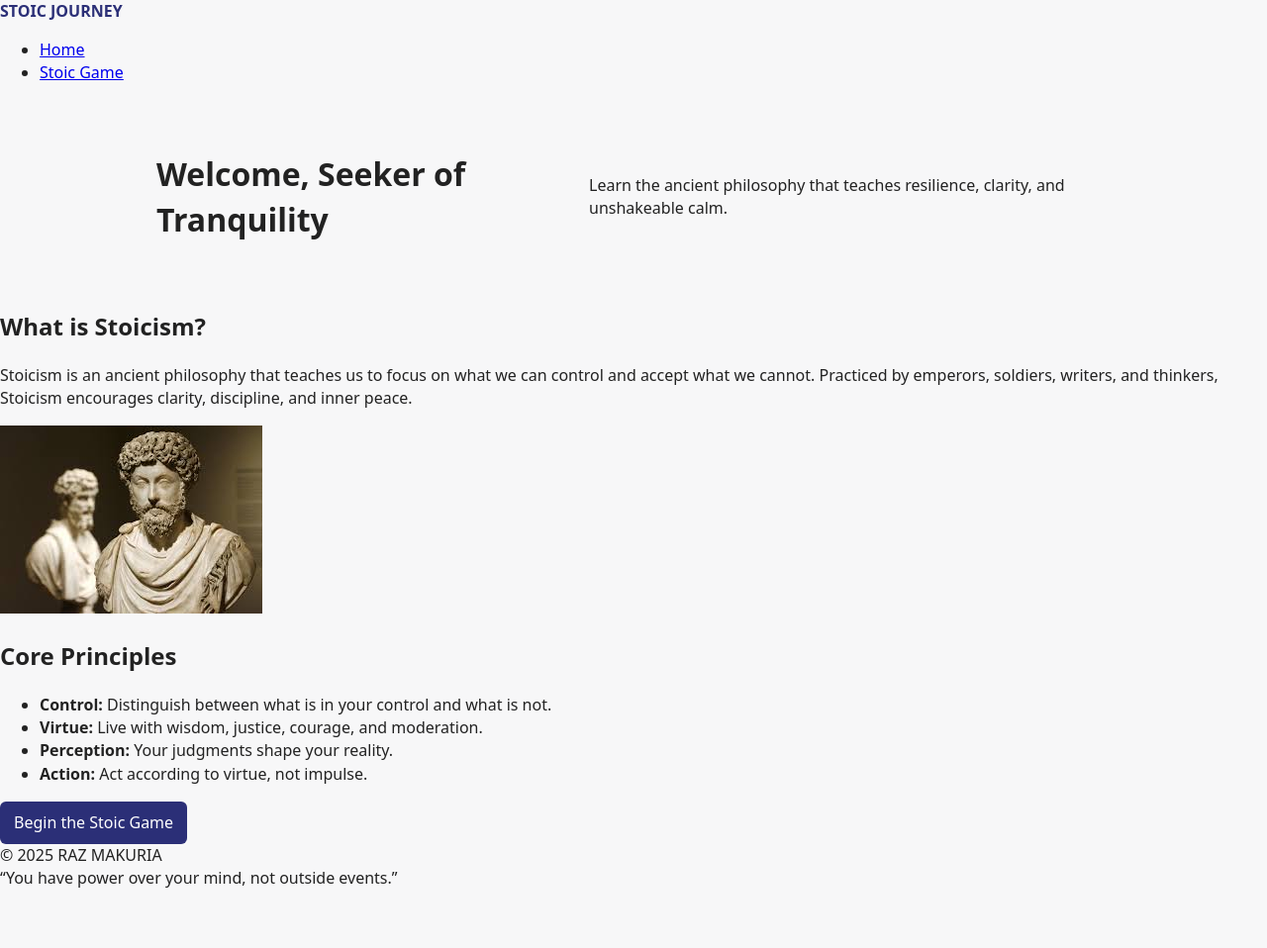
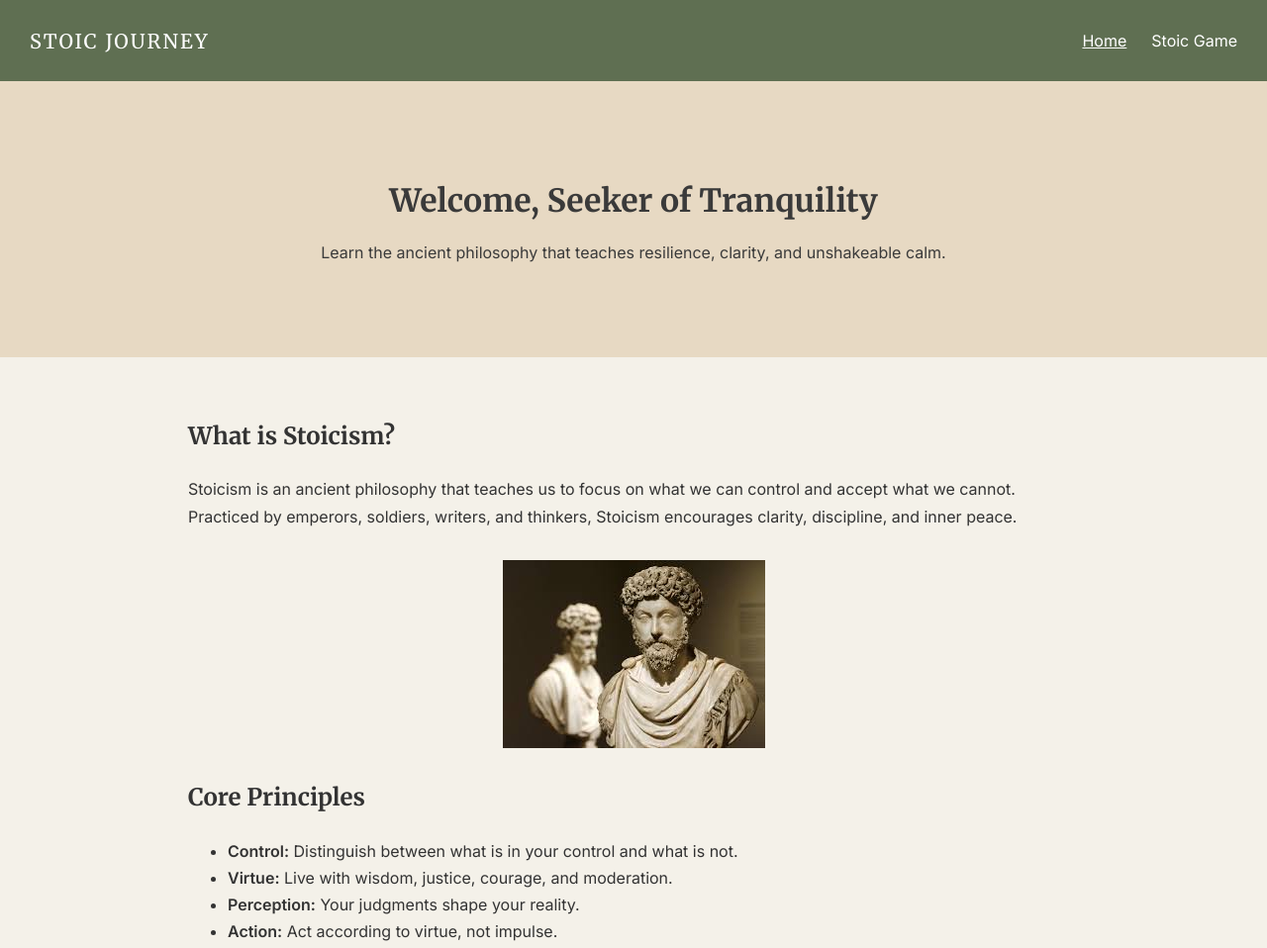
Before and after one commit to makuriaraz02-code/stoicismWeb33, a plain HTML site: page index.html in a window 1280 px wide. Shown: the top 958 px of the page at 99% size. Before the commit the page ends 899 px from the top, so only its background shows below. Drawn offline with Linux system fonts and the light colour scheme.

Commit message:
Update Style.css

```diff
--- a/Style.css
+++ b/Style.css
@@ -1,97 +1,130 @@
-/* Style.css - basic styling improved for readability and accessibility */
-:root{
-  --bg:#f7f7f8;
-  --accent:#2b2f77;
-  --muted:#666;
-  --card:#ffffff;
+@import url('https://fonts.googleapis.com/css2?family=Merriweather:wght@300;400;700&family=Inter:wght@300;400;600&display=swap');
+
+body {
+    margin: 0;
+    padding: 0;
+    font-family: "Inter", sans-serif;
+    background-color: #f4f1e9; /* Stoic parchment beige */
+    color: #333;
 }
 
-*{box-sizing:border-box}
-body{
-  margin:0;
-  font-family:system-ui, -apple-system, "Segoe UI", Roboto, "Helvetica Neue", Arial;
-  background:var(--bg);
-  color:#222;
-  line-height:1.45;
-  -webkit-font-smoothing:antialiased;
+/* NAVBAR */
+.navbar {
+    background-color: #5f6f52; /* muted sage green */
+    color: white;
+    display: flex;
+    justify-content: space-between;
+    padding: 15px 30px;
+    align-items: center;
 }
 
-.site-header{
-  background:var(--card);
-  display:flex;
-  justify-content:space-between;
-  align-items:center;
-  padding:12px 20px;
-  border-bottom:1px solid #e6e6e6;
+.navbar .logo {
+    font-family: "Merriweather", serif;
+    font-size: 20px;
+    letter-spacing: 2px;
 }
 
-.logo{font-weight:700; color:var(--accent)}
-.nav-list{list-style:none; display:flex; gap:12px; margin:0; padding:0}
-.nav-list a{color:var(--muted); text-decoration:none}
-.nav-list a.active{color:var(--accent); font-weight:600}
-
-.hero{
-  display:flex;
-  gap:20px;
-  max-width:1000px;
-  margin:28px auto;
-  padding:18px;
-  align-items:center;
+.navbar ul {
+    list-style: none;
+    display: flex;
+    gap: 25px;
 }
 
-.hero-img{width:160px; height:auto}
-.hero-text h1{margin:0 0 8px 0}
-.button{
-  display:inline-block;
-  background:var(--accent);
-  color:#fff;
-  padding:10px 14px;
-  border-radius:6px;
-  text-decoration:none;
-  border:none;
-  cursor:pointer;
+.navbar a {
+    text-decoration: none;
+    color: white;
+    font-weight: 500;
 }
 
-.principles{max-width:900px; margin:0 auto 40px; padding:0 18px}
-.principles ul{line-height:1.8}
-
-.site-footer{
-  text-align:center;
-  padding:20px;
-  color:var(--muted);
-  border-top:1px solid #eee;
+.navbar a.active {
+    text-decoration: underline;
 }
 
-.game-main{
-  max-width:900px;
-  margin:28px auto;
-  padding:18px;
+/* HERO */
+.hero {
+    text-align: center;
+    padding: 80px 20px;
+    background-color: #e7d9c3; /* warm stoic sandstone */
+    color: #3a3a3a;
 }
 
-.game-card{
-  background:var(--card);
-  border-radius:8px;
-  padding:18px;
-  box-shadow:0 4px 12px rgba(0,0,0,0.05);
+.hero.small {
+    padding: 50px 20px;
 }
 
-.images{
-  display:flex;
-  gap:12px;
-  margin:14px 0;
-  justify-content:center;
+/* CONTENT */
+.content {
+    max-width: 900px;
+    margin: auto;
+    padding: 40px 20px;
+    line-height: 1.7;
 }
 
-.img-btn{
-  border:2px solid transparent;
-  padding:6px;
-  border-radius:8px;
-  background:transparent;
-  cursor:pointer;
+h1, h2 {
+    font-family: "Merriweather", serif;
 }
 
-.img-btn img{display:block; width:150px; height:120px; object-fit:cover; border-radius:6px}
+.button {
+    background-color: #5f6f52;
+    color: white;
+    padding: 12px 25px;
+    border-radius: 6px;
+    display: inline-block;
+    text-decoration: none;
+    margin-top: 20px;
+    font-weight: 600;
+    cursor: pointer;
+    border: none;
+}
 
-.controls{display:flex; gap:12px; align-items:center; justify-content:center; margin-top:12px}
-.feedback{min-height:1.4em; color:var(--muted)}
-.score{font-weight:600}
+.button:hover {
+    background-color: #49563f;
+}
+
+/* GAME AREA */
+.game-container {
+    text-align: center;
+}
+
+.choices button {
+    background-color: #c1b49a;
+    border: none;
+    padding: 15px 20px;
+    margin: 10px;
+    cursor: pointer;
+    border-radius: 6px;
+    width: 80%;
+    max-width: 500px;
+    font-weight: 600;
+}
+
+.choices button:hover {
+    background-color: #a89a80;
+}
+
+/* FOOTER */
+footer {
+    text-align: center;
+    padding: 20px;
+    margin-top: 30px;
+    background-color: #ded3c1;
+    font-size: 14px;
+}
+
+.stoic{
+    display: block;
+    margin:30px auto;
+    max-width: 100%;
+    height: auto;
+}
+
+#feedback {
+    margin-top: 20px;
+    padding: 15px;
+    border-radius: 8px;
+    background-color: #e8f3e8; /* light greenish background */
+    font-size: 1rem;
+    max-width: 700px;
+    margin-left: auto;
+    margin-right: auto;
+}
```
